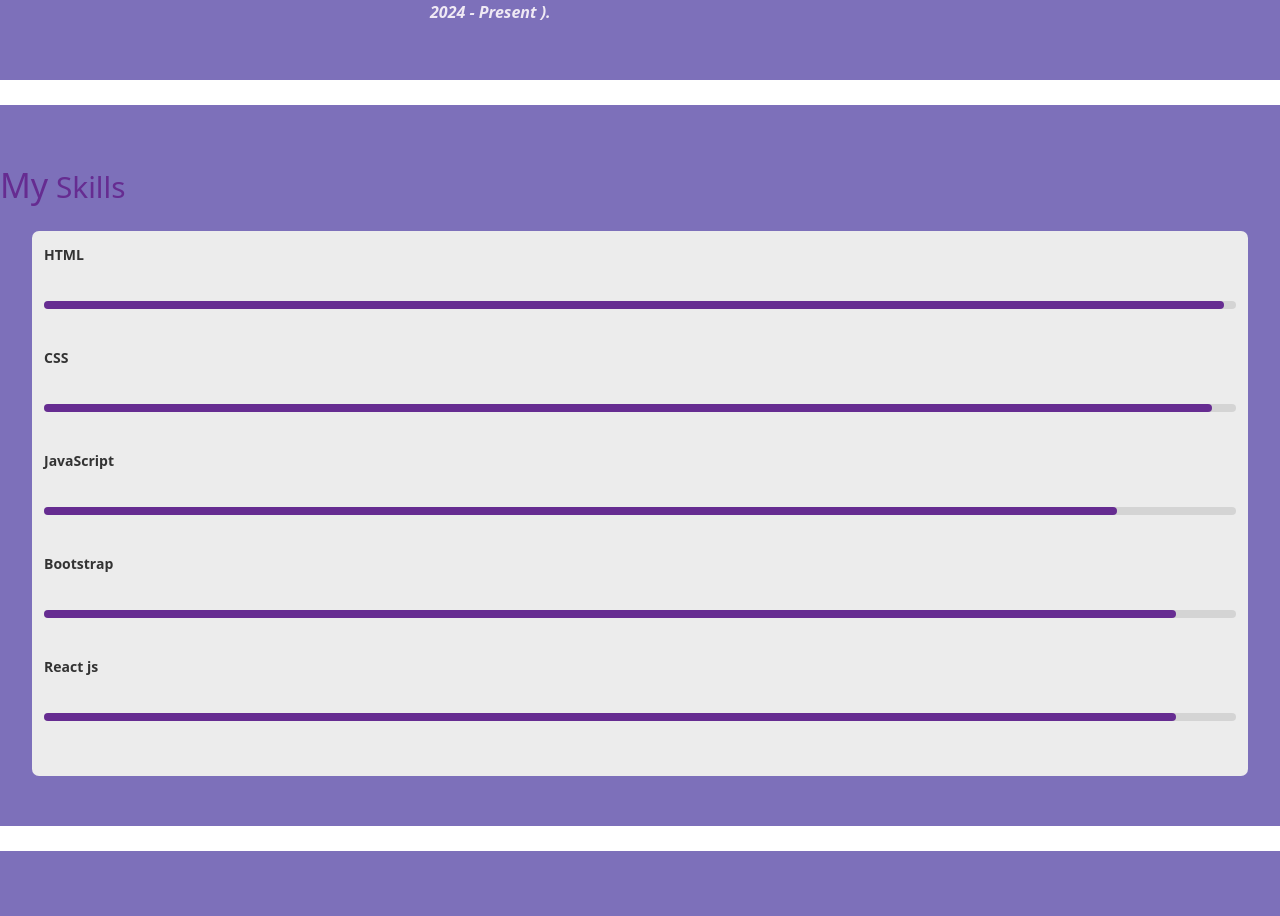
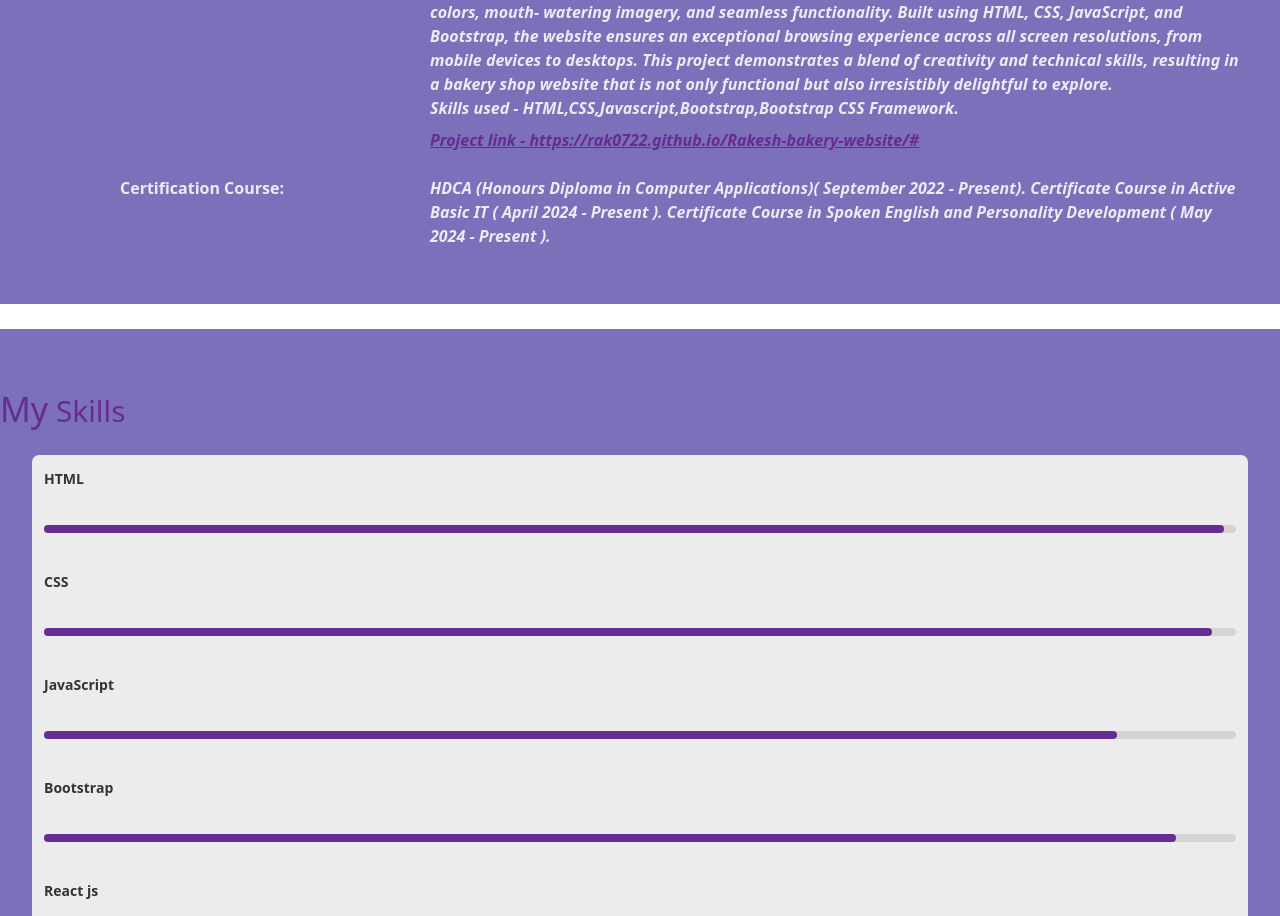
Before and after one commit to Rak0722/Rakesh-portfolio-react, a React (Vite) app: page / in a window 1280 px wide. Shown: the part 1766-2682 px from the top of the page. Built offline with nearby package versions, Linux system fonts and the light colour scheme.

Commit message:
update resume

```diff
--- a/src/components/about me/About.css
+++ b/src/components/about me/About.css
@@ -65,7 +65,14 @@
     display: flex;
 
 }
+.link{
+   color: var(--secondary-color);
+}
 
+.link:hover{
+    color: var(--text-dark);
+    text-shadow: 0px 0px 3px var(--secondary-color);
+}
 .about{
     margin-top:100px ;
     background-color:var(--background);
--- a/src/components/about me/About.jsx
+++ b/src/components/about me/About.jsx
@@ -48,8 +48,19 @@ const About = () => {
   <dd class="col-sm-9 right">Pronounce Pro ( Duration January 2024 - April 2024 ).
     <br/>
     The project involves using the Python programming language and the tkinterframework to create a Pronounce pro (TTS) application. Users can input text using graphical user interface built with tkinter, and the application will convert the text into speech using a speech synthesis engine. The project combines elements of user interface design, text processing and audio output to create a functional TTS application in Python.<br/>
-  Skills used - Python,Tkinter.
-  </dd>
+    Skills used - Python,Tkinter. <br/><br/>
+
+     Rakesh Bakery shop website ( Duration August 2024 - November 2024 )
+    Project Description: This project is a visually stunning and fully responsive bakery shop website designed to captivate users with its vibrant colors, mouth- watering imagery, and seamless functionality. Built using HTML, CSS, JavaScript, and Bootstrap, the website ensures an exceptional browsing experience across all screen resolutions, from mobile devices to desktops. This project demonstrates a blend of creativity and technical skills, resulting in a bakery shop website that is not only functional but also irresistibly delightful to explore. <br/> Skills used - HTML,CSS,Javascript,Bootstrap,Bootstrap CSS Framework.
+
+    {/* <a class="link" href="https://rak0722.github.io/Rakesh-bakery-website/#">Project link - https://rak0722.github.io/Rakesh-bakery-website/#</a> */}
+
+</dd>
+
+
+<dt class="col-sm-3 left "></dt>
+<dd class="col-sm-9 right"><a class="link" href="https://rak0722.github.io/Rakesh-bakery-website/#">Project link - https://rak0722.github.io/Rakesh-bakery-website/#</a></dd>
+
   <p></p>
   <dt class="col-sm-3 left ">Certification Course:</dt>
   <dd class="col-sm-9 right">HDCA (Honours Diploma in Computer Applications)( September 2022 - Present).
--- a/src/components/navbar/Navbar.jsx
+++ b/src/components/navbar/Navbar.jsx
@@ -65,7 +65,7 @@ const Navbar = () => {
                 </p>
                 <div class="action_btns">
                     <button class="hire_me">Hire Me</button>
-                    <a href="/Rakesh updated resume.pdf" download="/Rakesh updated resume.pdf">
+                    <a href="./Rakesh latest resume.pdf" download="./Rakesh latest resume.pdf">
                     <button class="portfolio">
                     Download CV</button>
                     </a>
```
Also changed, not shown: 2 other files (tests, documents, lock files or other folders).
